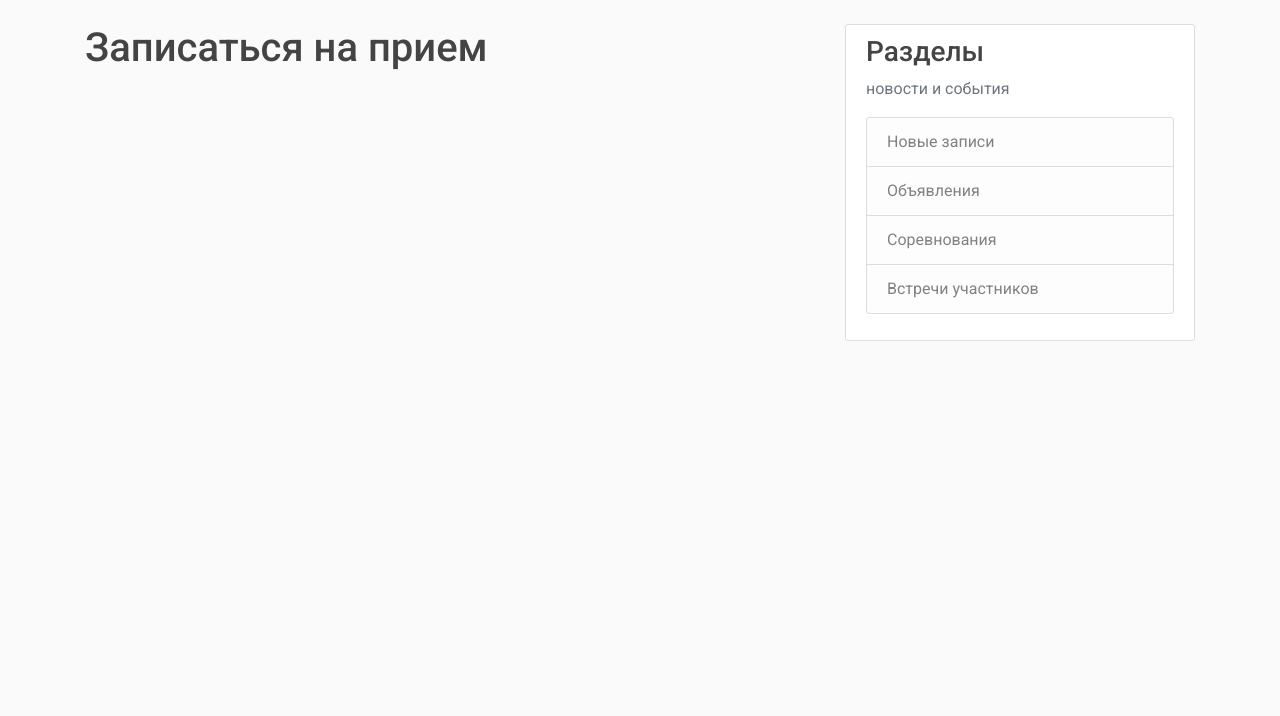
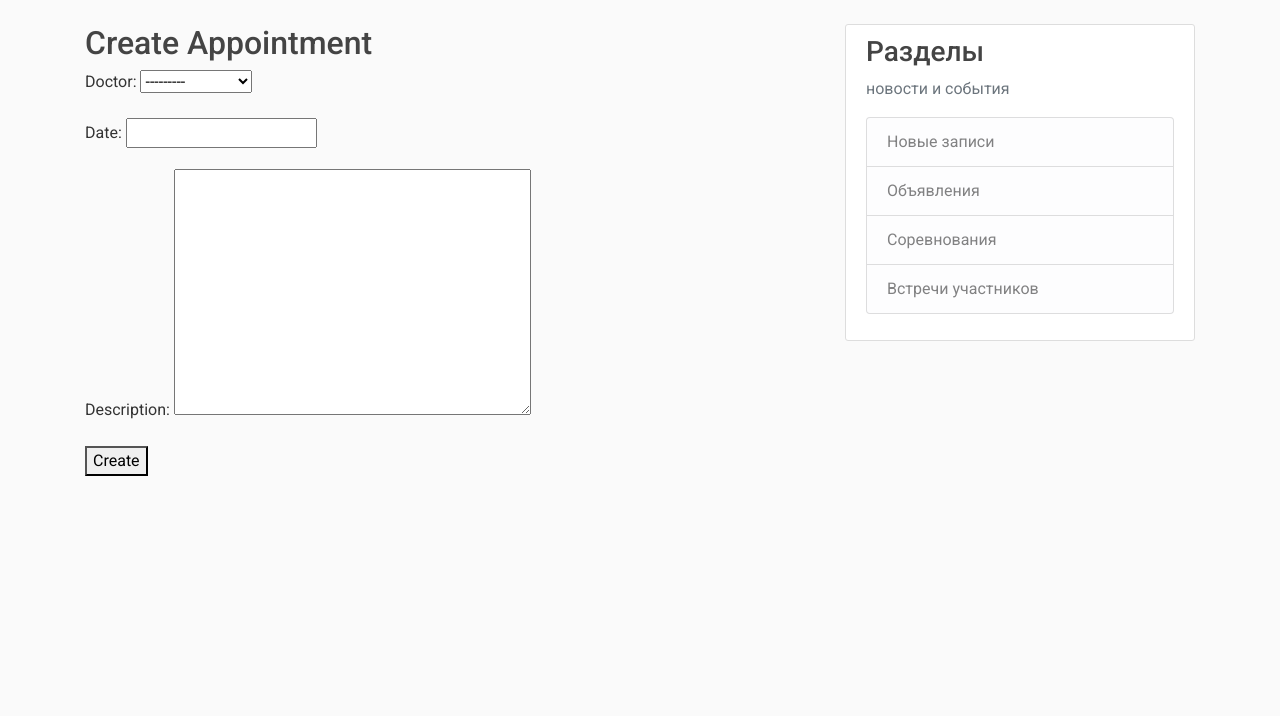
Before and after one commit to Motmeyyy/Diplom_base, a Django app: page /make_appointment/ in a window 1280 px wide. Shown: the part 56-772 px from the top of the page. Run offline with Django 3.2, Linux system fonts and the light colour scheme; a user stored in the database is signed in; data comes from the database, SQL or seed files in the repository; some libraries are stand-ins or nearby versions.

Commit message:
Добавил примитивную систему записей на прием

```diff
--- a/step2/my_site/blog/templates/blog/base.html
+++ b/step2/my_site/blog/templates/blog/base.html
@@ -36,8 +36,8 @@
               {% if user.is_authenticated %}
                 {% if user|has_group:'Пациент' %}
                 <a class="nav-item nav-link" href="{% url 'my-health' %}">Мое здоровье</a>
-                <a class="nav-item nav-link" href="{% url 'my-appointments' %}">Мои записи</a>
-                <a class="nav-item nav-link" href="{% url 'make-appointment' %}">Записаться на прием к врачу</a>
+                <a class="nav-item nav-link" href="{% url 'view_appointments' %}">Мои записи</a>
+                <a class="nav-item nav-link" href="{% url 'create_appointment' %}">Записаться на прием к врачу</a>
                 {% endif %}
 
                 {% if user|has_group:'Мед.персонал' %}
--- a/step2/my_site/blog/urls.py
+++ b/step2/my_site/blog/urls.py
@@ -1,6 +1,8 @@
 from django.urls import path
 from . import views
 from .views import verify
+from users import views as user_views
+
 urlpatterns = [
     path('', views.home, name='blog-home'),
     path('about/', views.about, name='blog-about'),
@@ -8,6 +10,6 @@ urlpatterns = [
     path('med/<int:user_id>/', views.user_detail, name='user-detail'),
     path('verify/', verify, name='verify'),
     path('my_health/', views.my_health, name='my-health'),
-    path('my_appointments/', views.my_appointments, name='my-appointments'),
-    path('make_appointment/', views.make_appointment, name='make-appointment'),
+    # path('my_appointments/', user_views.view_appointments, name='view_appointments'),
+    # path('make_appointment/', user_views.create_appointment, name='create_appointment'),
 ]
--- a/step2/my_site/blog/views.py
+++ b/step2/my_site/blog/views.py
@@ -32,10 +32,10 @@ def my_health(request):
     return render(request, 'blog/my_health.html')
 
 def my_appointments(request):
-    return render(request, 'blog/my_appointments.html')
+    return render(request, 'users/appointments/view.html')
 
 def make_appointment(request):
-    return render(request, 'blog/make_appointment.html')
+    return render(request, 'users/appointments/create.html')
 
 
 def verify(request):
--- a/step2/my_site/my_site/urls.py
+++ b/step2/my_site/my_site/urls.py
@@ -28,6 +28,9 @@ urlpatterns = [
     path('logout/', auth_views.LogoutView.as_view(template_name='users/logout.html'), name='logout'),
     path('med/', views.med_list, name='user-list'),
     path('', include('blog.urls')),
+    path('my_health/', views.my_health, name='my-health'),
+    path('my_appointments/', user_views.view_appointments, name='view_appointments'),
+    path('make_appointment/', user_views.create_appointment, name='create_appointment'),
 ]
 
 
--- a/step2/my_site/users/forms.py
+++ b/step2/my_site/users/forms.py
@@ -3,7 +3,7 @@ from django.contrib.auth.models import User, Group
 from django.contrib.auth.forms import UserCreationForm
 from .models import Profile
 from django.contrib.auth.forms import UserChangeForm
-
+from .models import Appointment
 
 
 
@@ -28,3 +28,8 @@ class ProfileUpdateForm(forms.ModelForm):
     class Meta:
         model = Profile
         fields = ['full_name','image']
+
+class AppointmentForm(forms.ModelForm):
+    class Meta:
+        model = Appointment
+        fields = ['doctor', 'date', 'description']
--- a/step2/my_site/users/models.py
+++ b/step2/my_site/users/models.py
@@ -15,3 +15,12 @@ class VerificationRequest(models.Model):
     user = models.OneToOneField(User, on_delete=models.CASCADE)
     is_verified = models.BooleanField(default=False)
     verification_code = models.CharField(max_length=20)
+
+class Appointment(models.Model):
+    patient = models.ForeignKey(User, on_delete=models.CASCADE)
+    doctor = models.ForeignKey(User, on_delete=models.CASCADE, related_name='appointments')
+    date = models.DateTimeField()
+    description = models.TextField()
+
+    def __str__(self):
+        return f"Appointment for {self.patient.username} with {self.doctor.username} at {self.date}"
--- /dev/null
+++ b/step2/my_site/users/templates/users/appointments/create.html
@@ -0,0 +1,10 @@
+{% extends "blog/base.html" %}
+
+{% block content %}
+  <h2>Create Appointment</h2>
+  <form method="POST">
+    {% csrf_token %}
+    {{ form.as_p }}
+    <button type="submit">Create</button>
+  </form>
+{% endblock %}
--- a/step2/my_site/users/views.py
+++ b/step2/my_site/users/views.py
@@ -5,6 +5,8 @@ from django.contrib.auth.decorators import login_required
 from django.contrib.auth.models import User, Group
 from .forms import UserRegisterForm
 from .forms import UserUpdateForm, ProfileUpdateForm
+from .models import Appointment
+from .forms import AppointmentForm
 
 def register(request):
     if request.method == 'POST':
@@ -44,3 +46,21 @@ def profile(request):
         'profile_form': profile_form
     }
     return render(request, 'users/profile.html', context)
+
+@login_required
+def view_appointments(request):
+    appointments = Appointment.objects.filter(doctor=request.user)
+    return render(request, 'users/appointments/view.html', {'appointments': appointments})
+
+@login_required
+def create_appointment(request):
+    if request.method == 'POST':
+        form = AppointmentForm(request.POST)
+        if form.is_valid():
+            appointment = form.save(commit=False)
+            appointment.patient = request.user
+            appointment.save()
+            return redirect('view_appointments')
+    else:
+        form = AppointmentForm()
+    return render(request, 'users/appointments/create.html', {'form': form})
```
Also changed, not shown: step2/my_site/users/templates/users/appointments/view.html (added, +14 -0 lines), step2/my_site/profile_pics/anonymous.png (added), step2/my_site/users/migrations/0005_appointment.py (added).
